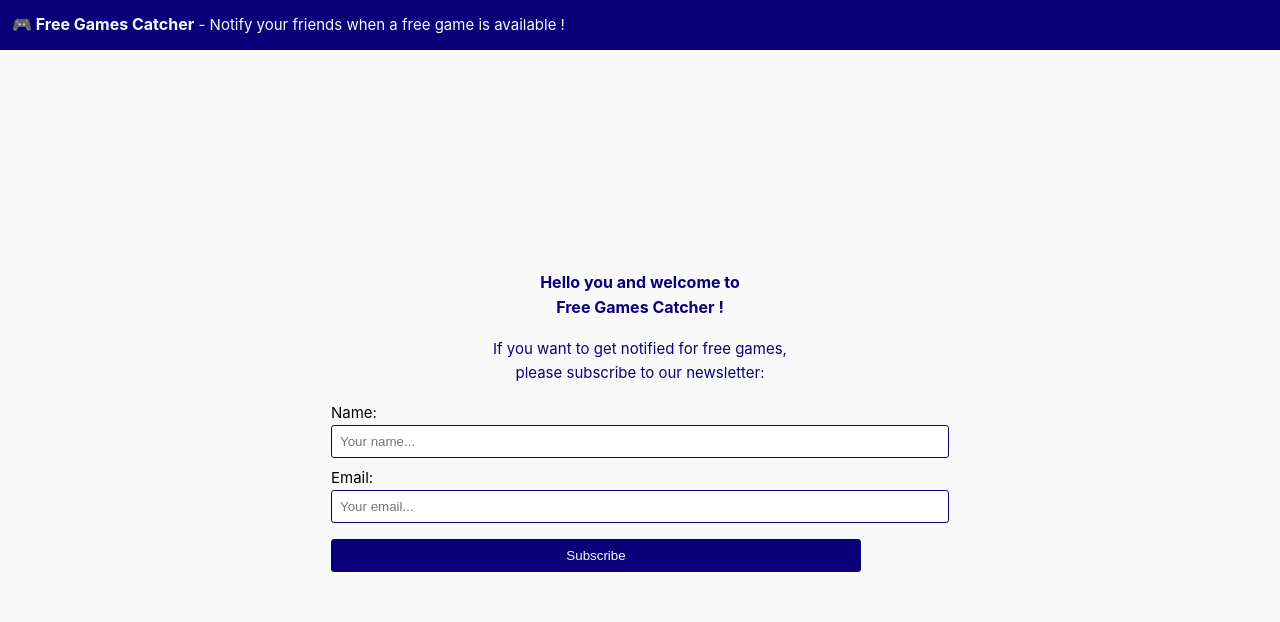
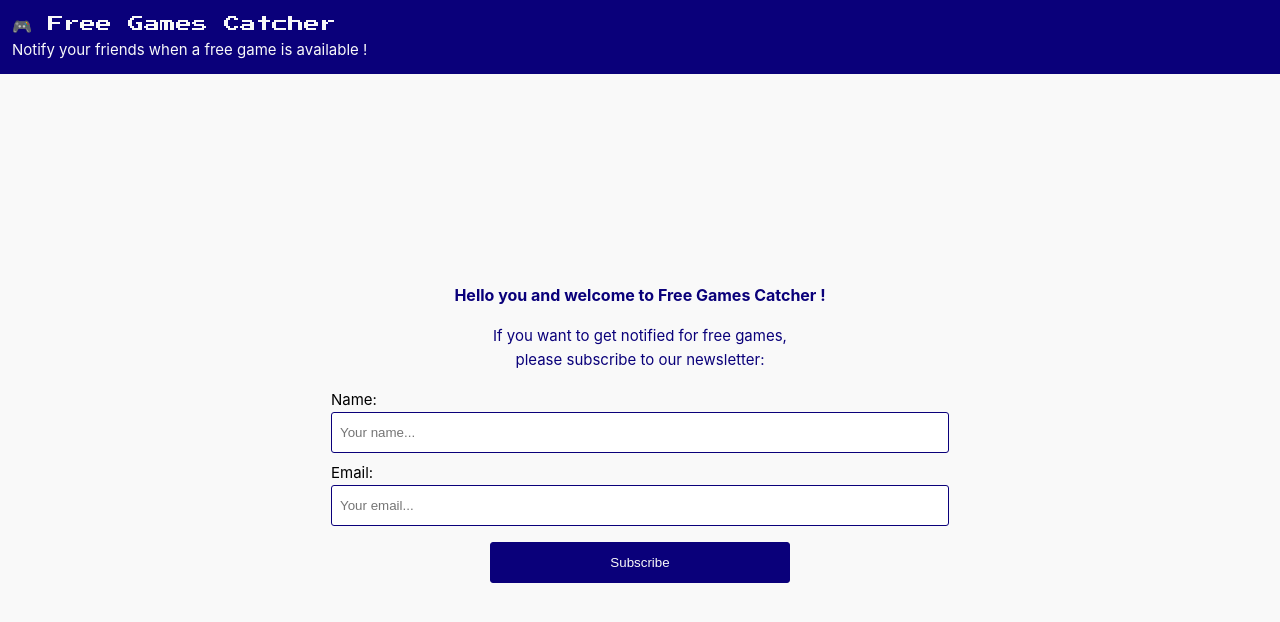
Before and after one commit to size-up/freegamescatcher--front, a Vue app: page / in a window 1280 px wide. Shown: the top 622 px of the page. Built offline with nearby package versions, Linux system fonts and the light colour scheme.

Commit message:
✨ Import and use SCSS

```diff
--- a/src/App.vue
+++ b/src/App.vue
@@ -4,8 +4,7 @@
   </header>
   <main>
     <span class="message">
-      Hello you and welcome to <br />
-      {{ packageJson.displayName }} !
+      Hello you and welcome to {{ packageJson.displayName }} !
     </span>
     <SubscribeFormComponent />
   </main>
@@ -17,7 +16,9 @@ import NavbarComponent from "./components/NavbarComponent.vue";
 import SubscribeFormComponent from "./components/SubscribeFormComponent.vue";
 </script>
 
-<style scoped>
+<style scoped lang="scss">
+@use "./styles/_variables.scss" as *;
+
 main {
   display: flex;
   flex-direction: column;
@@ -27,7 +28,7 @@ main {
 }
 
 .message {
-  color: var(--color-dark);
+  color: $color-dark;
   font-size: 1rem;
   font-weight: bold;
   margin-bottom: 1rem;
--- a/src/components/NavbarComponent.vue
+++ b/src/components/NavbarComponent.vue
@@ -1,7 +1,7 @@
 <template>
   <div class="navbar">
-    <span class="title">🎮 {{ packageJson.displayName }}</span>
-    <span> - Notify your friends when a free game is available !</span>
+    <span class="navbar__title">🎮 {{ packageJson.displayName }}</span>
+    <span>Notify your friends when a free game is available !</span>
   </div>
 </template>
 
@@ -9,15 +9,20 @@
 import packageJson from "../../package.json";
 </script>
 
-<style scoped>
+<style scoped lang="scss">
+@use "../styles/_variables.scss" as *;
+
 .navbar {
-  background-color: var(--color-dark);
-  color: var(--color-light);
+  display: flex;
+  flex-direction: column;
+
+  background-color: $color-dark;
+  color: $color-light;
   padding: 0.75rem;
-}
 
-.title {
-  font-size: 1rem;
-  font-weight: bold;
+  &__title {
+    font-size: 1rem;
+    font-family: PressStart2P;
+  }
 }
 </style>
--- a/src/components/SubscribeFormComponent.vue
+++ b/src/components/SubscribeFormComponent.vue
@@ -1,66 +1,71 @@
 <template>
-  <div class="container">
-    <div class="message">
+  <div class="input">
+    <div class="input__message">
       If you want to get notified for free games,<br />
       please subscribe to our newsletter:
     </div>
-    <label class="label">Name:</label>
-    <input class="input" id="name" placeholder="Your name..." />
+    <label class="input__label">Name:</label>
+    <input class="input__element" id="name" placeholder="Your name..." />
+    <label class="input__label">Email:</label>
+    <input class="input__element" id="email" placeholder="Your email..." />
+  </div>
 
-    <label class="label">Email:</label>
-    <input class="input" id="email" placeholder="Your email..." />
-
-    <input class="submit" value="Subscribe" />
+  <div class="subscribe">
+    <button class="subscribe__element">Subscribe</button>
   </div>
 </template>
 
 <script setup lang="ts"></script>
 
-<style scoped>
-.container {
+<style scoped lang="scss">
+@use "../styles/_variables.scss" as *;
+
+.input {
   display: flex;
   flex-direction: column;
-}
 
-.message {
-  color: var(--color-dark);
+  &__message {
+    color: $color-dark;
     margin-bottom: 1rem;
     text-align: center;
   }
 
-.label {
+  &__label {
     align-items: unset;
     margin-left: 0.5rem;
   }
 
-/* haut | droit | bas | gauche */
-
-.input {
+  &__element {
     max-width: 600px;
     width: 80vw;
     margin: 0 0.5rem 0.5rem 0.5rem;
-  padding: 0.5rem 0.5rem 0.5rem 0.5rem;
+    padding: 0.75rem 0.5rem 0.75rem 0.5rem;
     border-radius: 3px;
-  border: 1px solid var(--color-dark);
+    border: 1px solid $color-dark;
+  }
 }
 
-.submit {
-  max-width: 600px;
+.subscribe {
+  display: flex;
+  flex-direction: column;
+  align-items: center;
+
+  &__element {
+    max-width: 300px;
     width: 40vw;
     margin: 0.5rem;
-  padding: 0.5rem;
+    padding: 0.75rem 0.5rem 0.75rem 0.5rem;
     border-radius: 3px;
     text-align: center;
-  border: 1px solid var(--color-dark);
-  background-color: var(--color-dark);
-  color: var(--color-light);
+    border: 1px solid $color-dark;
+    background-color: $color-dark;
+    color: $color-light;
+    cursor: pointer;
   }
 
-.submit:hover {
-  background-color: var(--color-light);
-  color: var(--color-dark);
+  &__element:hover {
+    background-color: $color-light;
+    color: $color-dark;
   }
-
-@media (max-width: 768px) {
 }
 </style>
--- a/src/main.ts
+++ b/src/main.ts
@@ -2,7 +2,7 @@ import { createApp } from "vue";
 import { createPinia } from "pinia";
 import App from "./App.vue";
 
-import "./assets/base.css";
+import "./styles/base.scss";
 
 const app = createApp(App);
 
--- /dev/null
+++ b/src/styles/_variables.scss
@@ -0,0 +1,6 @@
+/* color palette */
+$color-light: #f9f9f9;
+$color-lighter: #8f85ff;
+$color-main: #1400f5;
+$color-dark: #0a007a;
+$color-darker: #070052;
--- a/src/assets/base.css
+++ b/src/styles/base.scss
@@ -1,25 +1,24 @@
-@import "./reset.css";
+@use "./reset.scss";
+@use "./_variables.scss" as *;
 
-/* color palette */
-:root {
-  --color-light: #f9f9f9;
-  --color-lighter: #8f85ff;
-  --color-main: #1400f5;
-  --color-dark: #0A007A;
-  --color-darker: #070052;
+@font-face {
+  font-family: "PressStart2P";
+  src: url("../fonts/PressStart2P-Regular.ttf") format("truetype");
 }
 
 html {
-  background-color: var(--color-light);
+  background-color: $color-light;
 }
 
 body {
   height: 100vh;
   line-height: 1.6;
+
   font-family: Inter, -apple-system, BlinkMacSystemFont, "Segoe UI", Roboto,
     Oxygen, Ubuntu, Cantarell, "Fira Sans", "Droid Sans", "Helvetica Neue",
     sans-serif;
   font-size: 15px;
+
   text-rendering: optimizeLegibility;
   -webkit-font-smoothing: antialiased;
   -moz-osx-font-smoothing: grayscale;
```
Also changed, not shown: src/fonts/OFL.txt (added), src/fonts/PressStart2P-Regular.ttf (added), src/styles/reset.scss (renamed from src/assets/reset.css). Lines whose indentation alone changed are shown as unchanged.
